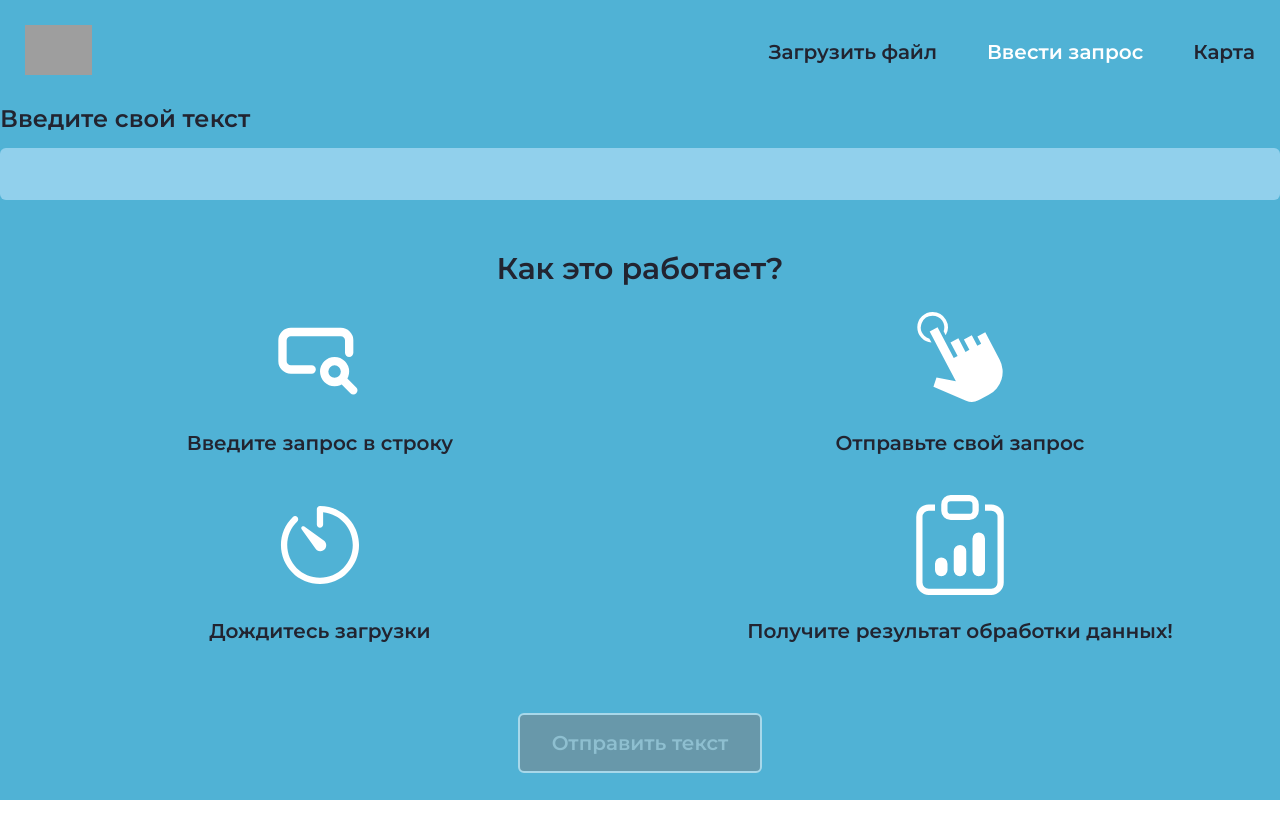
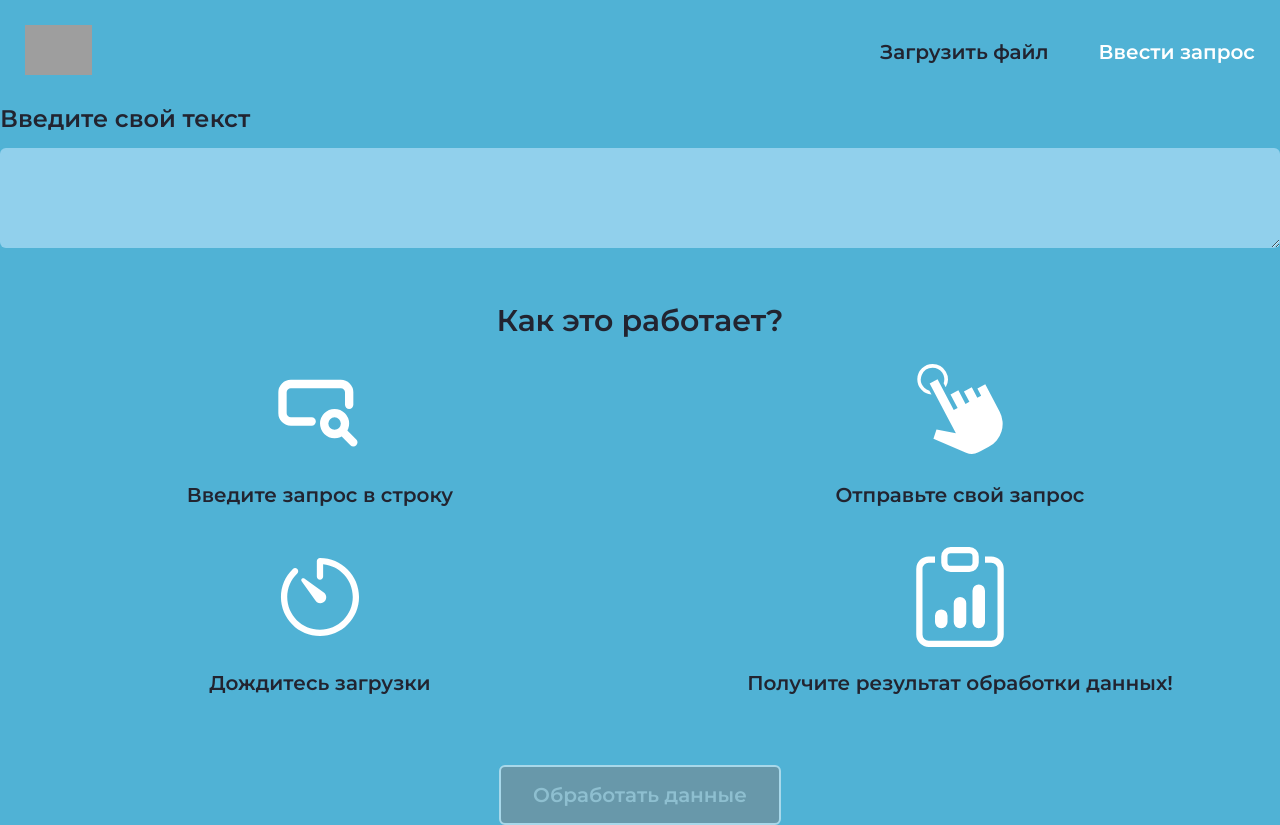
Before and after one commit to vvlrff/last_CP, a React (Vite) app in the folder client/: page /input in a window 1280 px wide. Before the commit the page ends 800 px from the top, so only its background shows below. Built offline with nearby package versions, Linux system fonts and the light colour scheme; grey boxes are pictures that could not be loaded.

Commit message:
zcxzxczxc

```diff
--- a/client/src/components/Header/NavBar.tsx
+++ b/client/src/components/Header/NavBar.tsx
@@ -36,16 +36,6 @@ const NavBar = () => {
                         Ввести запрос
                     </NavLink>
                 </li>
-                <li className={s.item}>
-                    <NavLink
-                        className={({ isActive }) =>
-                            isActive ? `${s.active}` : ""
-                        }
-                        to="/map"
-                    >
-                        Карта
-                    </NavLink>
-                </li>
             </ul>
         </nav>
     );
--- a/client/src/pages/InputPage/InputPage.module.scss
+++ b/client/src/pages/InputPage/InputPage.module.scss
@@ -30,6 +30,7 @@
     margin-top: 15px;
     padding: 15px;
     width: 100%;
+    height: 100px;
     font-size: 18px;
     border-radius: 6px;
     background-color: #c7eaff8c;
--- a/client/src/pages/InputPage/InputPage.tsx
+++ b/client/src/pages/InputPage/InputPage.tsx
@@ -79,7 +79,7 @@ const InputPage: React.FC = () => {
             >
                 <div className={s.inputContainer}>
                     <h2>Введите свой текст</h2>
-                    <input
+                    <textarea
                         type="text"
                         value={text}
                         onChange={handleTextChange}
@@ -121,7 +121,7 @@ const InputPage: React.FC = () => {
                     }
                 >
                     <button disabled={!text} type="submit" className={s.button}>
-                        Отправить текст
+                        Обработать данные
                     </button>
                 </div>
             </motion.form>
```
